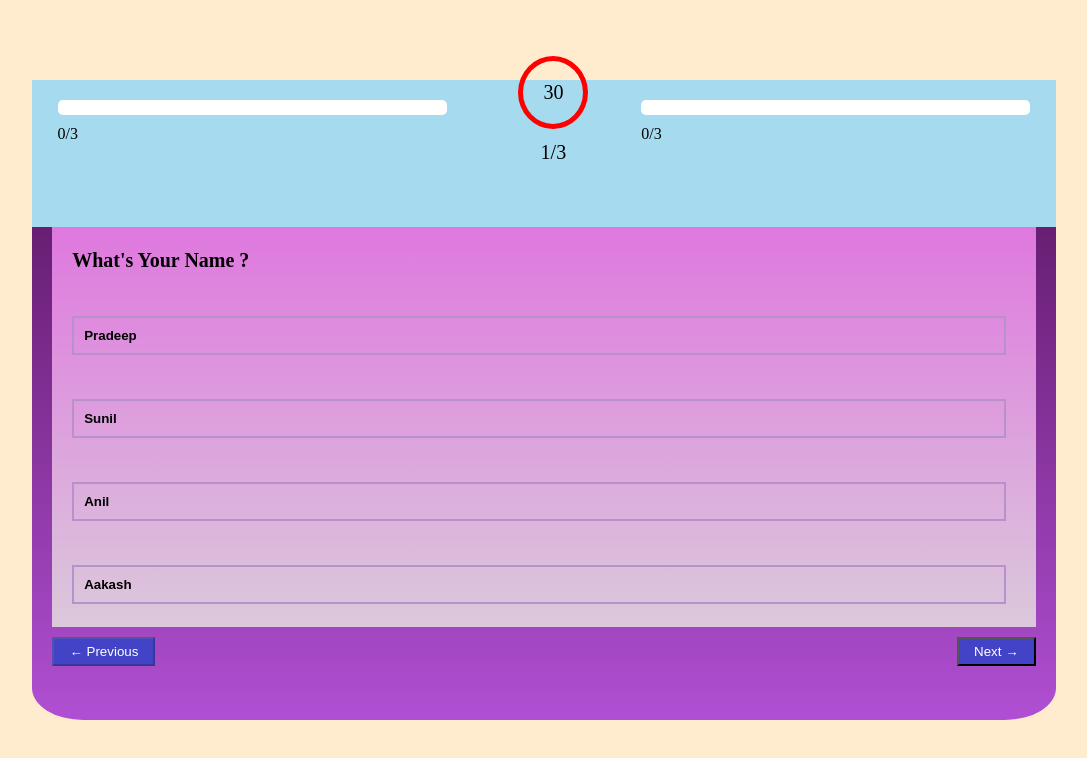
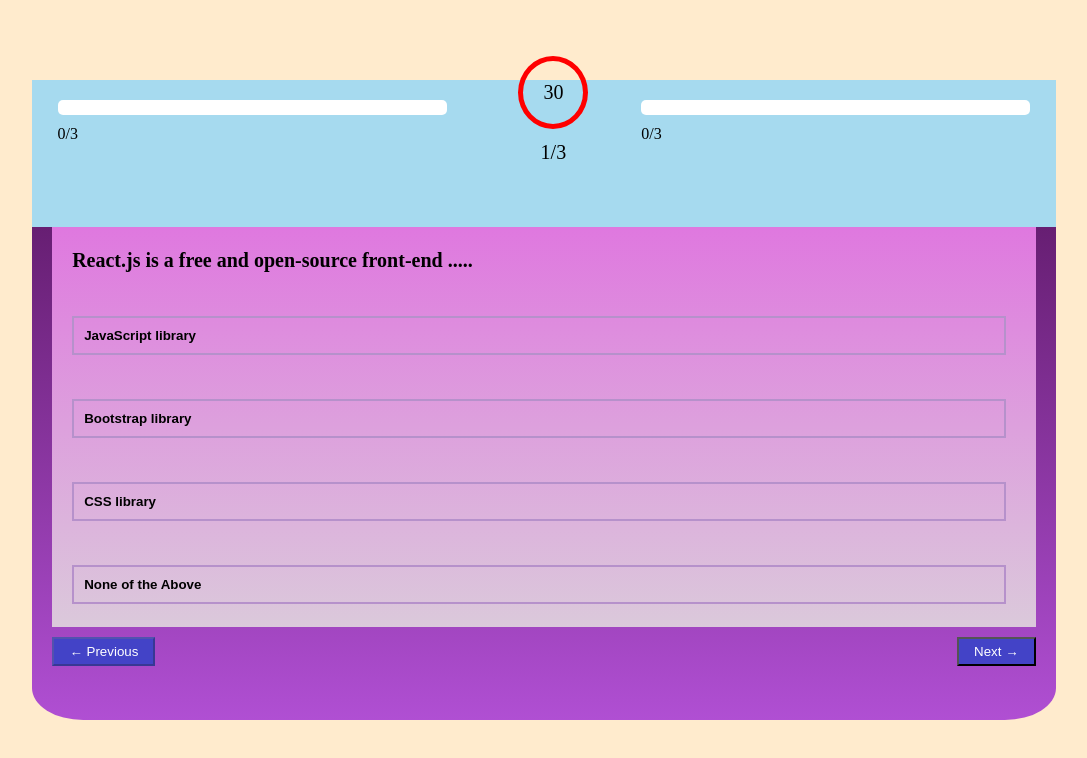
Before and after one commit to DeepCoder7/quizdemo, a React (Create React App) app: page / in a window 1280 px wide. Shown: the top 758 px of the page, without its empty margins (96-1183 px from the left). Built offline with nearby package versions, Linux system fonts and the light colour scheme.

Commit message:
Questions changed

```diff
--- a/src/App.js
+++ b/src/App.js
@@ -4,32 +4,32 @@
 
 const questions = [
   {
-    question: "What's Your Name ?",
+    question: "React.js is a free and open-source front-end .....",
     quizoptns: [
-      { answer: "Pradeep", isAnswer: true, clicked: false },
-      { answer: "Sunil", isAnswer: false, clicked: false },
-      { answer: "Anil", isAnswer: false, clicked: false },
-      { answer: "Aakash", isAnswer: false, clicked: false },
+      { answer: "JavaScript library", isAnswer: true, clicked: false },
+      { answer: "Bootstrap library", isAnswer: false, clicked: false },
+      { answer: "CSS library", isAnswer: false, clicked: false },
+      { answer: "None of the Above", isAnswer: false, clicked: false },
     ],
     answered: false
   },
   {
-    question: "What's Your Age ?",
+    question: "React.js was Initially released in....",
     quizoptns: [
-      { answer: 20, isAnswer: true, clicked: false },
-      { answer: 40, isAnswer: false, clicked: false },
-      { answer: 18, isAnswer: false, clicked: false },
-      { answer: 23, isAnswer: false, clicked: false },
+      { answer: "April 29, 2013", isAnswer: false, clicked: false },
+      { answer: "May 29, 2013", isAnswer: true, clicked: false },
+      { answer: "June 29, 2013", isAnswer: false, clicked: false },
+      { answer: "May 29, 2014", isAnswer: false, clicked: false },
     ],
     answered: false
   },
   {
-    question: "What's Your Best Friend Name ?",
+    question: "What is Babel?",
     quizoptns: [
-      { answer: "Sonu", isAnswer: false, clicked: false },
-      { answer: "Anil", isAnswer: false, clicked: false },
-      { answer: "Deepak", isAnswer: true, clicked: false },
-      { answer: "Aakash", isAnswer: false, clicked: false },
+      { answer: "A JavaScript transpiler", isAnswer: false, clicked: false },
+      { answer: "A JavaScript interpreter", isAnswer: false, clicked: false },
+      { answer: "A JavaScript Compiler", isAnswer: true, clicked: false },
+      { answer: "None Of the above", isAnswer: false, clicked: false },
     ],
     answered: false
   },
```
